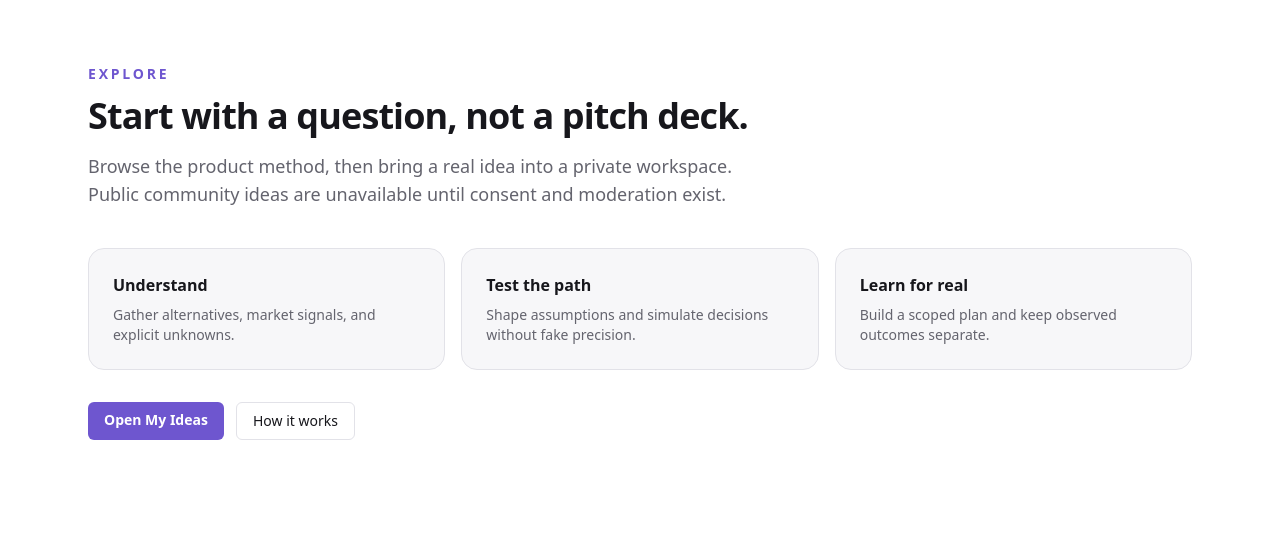
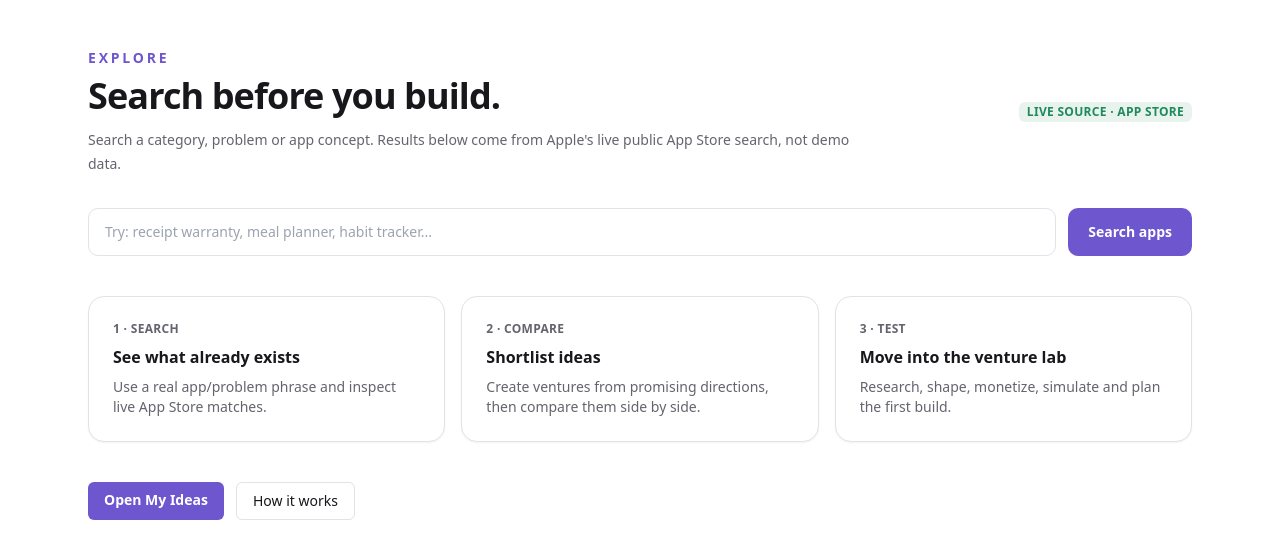
Before and after one commit to pkorion8/App-, a Next.js app in the folder apps/web/: page /explore in a window 1280 px wide. Shown: the top 558 px of the page. Built offline with nearby package versions, Linux system fonts and the light colour scheme.

Commit message:
Launch sprint: turn Explore into live App Store search

```diff
--- a/apps/web/src/app/explore/page.tsx
+++ b/apps/web/src/app/explore/page.tsx
@@ -1,4 +1,80 @@
 import type { Metadata } from "next";
 import Link from "next/link";
-export const metadata: Metadata = { title: "Explore" };
-export default function ExplorePage() { return <main className="mx-auto max-w-6xl px-6 py-16"><p className="text-sm font-semibold uppercase tracking-[.2em] text-vs-primary">Explore</p><h1 className="mt-3 max-w-3xl text-4xl font-semibold tracking-tight text-vs-fg">Start with a question, not a pitch deck.</h1><p className="mt-4 max-w-2xl text-lg text-vs-fg-muted">Browse the product method, then bring a real idea into a private workspace. Public community ideas are unavailable until consent and moderation exist.</p><div className="mt-10 grid gap-4 sm:grid-cols-3">{[["Understand","Gather alternatives, market signals, and explicit unknowns."],["Test the path","Shape assumptions and simulate decisions without fake precision."],["Learn for real","Build a scoped plan and keep observed outcomes separate."]].map(([a,b])=><article key={a} className="rounded-2xl border border-vs-border bg-vs-bg-subtle p-6"><h2 className="font-semibold text-vs-fg">{a}</h2><p className="mt-2 text-sm text-vs-fg-muted">{b}</p></article>)}</div><div className="mt-8 flex gap-3"><Link className="rounded-vs-sm bg-vs-primary px-4 py-2 text-sm font-semibold text-vs-primary-fg" href="/dashboard">Open My Ideas</Link><Link className="rounded-vs-sm border border-vs-border px-4 py-2 text-sm text-vs-fg" href="/methodology">How it works</Link></div></main> }
+import { searchAppStore } from "@venture-sandbox/research";
+import { Badge, Card } from "@venture-sandbox/ui";
+
+export const metadata: Metadata = { title: "Explore · Sim Venture" };
+export const dynamic = "force-dynamic";
+
+export default async function ExplorePage({ searchParams }: { searchParams: Promise<{ q?: string }> }) {
+  const { q } = await searchParams;
+  const query = q?.trim() ?? "";
+  let results: Awaited<ReturnType<typeof searchAppStore>> = [];
+  let failed = false;
+
+  if (query) {
+    try {
+      results = await searchAppStore(query, "us", 12);
+    } catch {
+      failed = true;
+    }
+  }
+
+  return (
+    <main className="mx-auto max-w-6xl px-6 py-12">
+      <div className="flex flex-wrap items-center justify-between gap-3">
+        <div>
+          <p className="text-sm font-semibold uppercase tracking-[.2em] text-vs-primary">Explore</p>
+          <h1 className="mt-2 text-4xl font-semibold tracking-tight text-vs-fg">Search before you build.</h1>
+          <p className="mt-3 max-w-3xl text-sm leading-6 text-vs-fg-muted">Search a category, problem or app concept. Results below come from Apple&apos;s live public App Store search, not demo data.</p>
+        </div>
+        <Badge status="success">LIVE SOURCE · APP STORE</Badge>
+      </div>
+
+      <form className="mt-8 flex flex-col gap-3 sm:flex-row" action="/explore" method="get">
+        <input
+          name="q"
+          defaultValue={query}
+          placeholder="Try: receipt warranty, meal planner, habit tracker..."
+          className="min-h-12 flex-1 rounded-vs-md border border-vs-border bg-vs-bg px-4 text-sm text-vs-fg outline-none focus:border-vs-primary"
+        />
+        <button className="rounded-vs-md bg-vs-primary px-5 py-3 text-sm font-semibold text-vs-primary-fg" type="submit">Search apps</button>
+      </form>
+
+      {!query && (
+        <div className="mt-10 grid gap-4 md:grid-cols-3">
+          <Card><p className="text-xs font-semibold uppercase tracking-wide text-vs-fg-muted">1 · Search</p><h2 className="mt-2 font-semibold text-vs-fg">See what already exists</h2><p className="mt-2 text-sm text-vs-fg-muted">Use a real app/problem phrase and inspect live App Store matches.</p></Card>
+          <Card><p className="text-xs font-semibold uppercase tracking-wide text-vs-fg-muted">2 · Compare</p><h2 className="mt-2 font-semibold text-vs-fg">Shortlist ideas</h2><p className="mt-2 text-sm text-vs-fg-muted">Create ventures from promising directions, then compare them side by side.</p></Card>
+          <Card><p className="text-xs font-semibold uppercase tracking-wide text-vs-fg-muted">3 · Test</p><h2 className="mt-2 font-semibold text-vs-fg">Move into the venture lab</h2><p className="mt-2 text-sm text-vs-fg-muted">Research, shape, monetize, simulate and plan the first build.</p></Card>
+        </div>
+      )}
+
+      {query && failed && <Card className="mt-8"><p className="font-semibold text-vs-fg">Live search is temporarily unavailable.</p><p className="mt-2 text-sm text-vs-fg-muted">No results are being fabricated. Try again shortly.</p></Card>}
+
+      {query && !failed && (
+        <section className="mt-8">
+          <div className="flex flex-wrap items-end justify-between gap-3">
+            <div><p className="text-xs font-semibold uppercase tracking-wide text-vs-fg-muted">Live search results</p><h2 className="mt-1 text-2xl font-semibold text-vs-fg">{results.length} App Store matches for “{query}”</h2></div>
+            <p className="text-xs text-vs-fg-muted">Ratings are traction signals only — not downloads, revenue or market size.</p>
+          </div>
+
+          {results.length === 0 ? (
+            <Card className="mt-4"><p className="font-semibold text-vs-fg">No close matches surfaced.</p><p className="mt-2 text-sm text-vs-fg-muted">That may mean weak direct competition or simply that the search phrase is too narrow. Try a broader phrase.</p></Card>
+          ) : (
+            <div className="mt-4 grid gap-4 md:grid-cols-2 xl:grid-cols-3">
+              {results.map((app) => (
+                <Card key={`${app.appId ?? app.name}-${app.seller}`}>
+                  <div className="flex items-start justify-between gap-3"><div><h3 className="font-semibold text-vs-fg">{app.name}</h3><p className="mt-1 text-xs text-vs-fg-muted">{app.seller}</p></div><Badge status="neutral">{app.genre}</Badge></div>
+                  <div className="mt-4 grid grid-cols-3 gap-2 text-xs"><div><p className="text-vs-fg-muted">Rating</p><p className="mt-1 font-semibold text-vs-fg">{app.rating === null ? "—" : `${app.rating.toFixed(1)}★`}</p></div><div><p className="text-vs-fg-muted">Ratings</p><p className="mt-1 font-semibold text-vs-fg">{app.ratingCount.toLocaleString()}</p></div><div><p className="text-vs-fg-muted">Price</p><p className="mt-1 font-semibold text-vs-fg">{app.price}</p></div></div>
+                  <div className="mt-4 flex flex-wrap gap-3 text-xs"><a className="font-semibold text-vs-primary hover:underline" href={app.url} target="_blank" rel="noreferrer">Open App Store ↗</a><Link className="font-semibold text-vs-fg hover:underline" href="/dashboard">Create venture →</Link></div>
+                </Card>
+              ))}
+            </div>
+          )}
+        </section>
+      )}
+
+      <div className="mt-10 flex flex-wrap gap-3"><Link className="rounded-vs-sm bg-vs-primary px-4 py-2 text-sm font-semibold text-vs-primary-fg" href="/dashboard">Open My Ideas</Link><Link className="rounded-vs-sm border border-vs-border px-4 py-2 text-sm text-vs-fg" href="/methodology">How it works</Link></div>
+    </main>
+  );
+}
```
